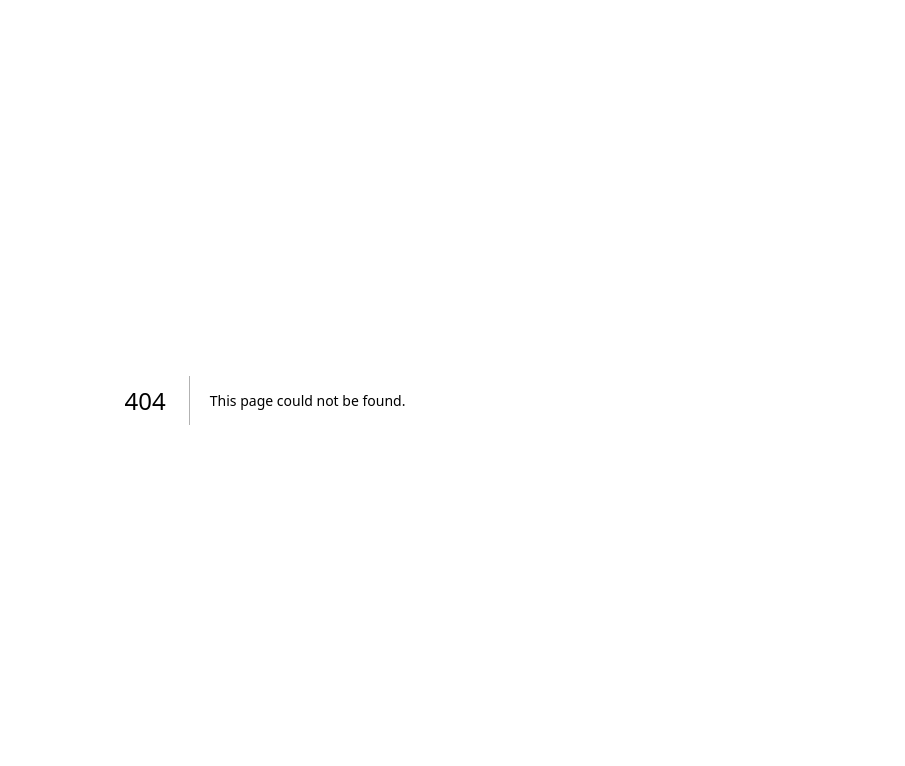
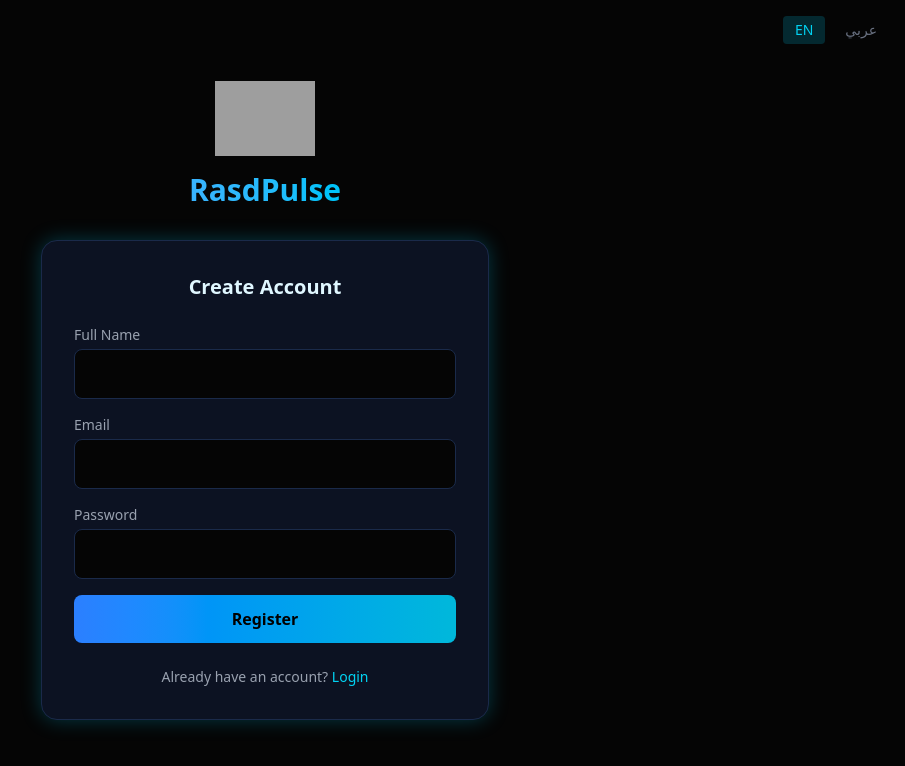
Before and after one commit to shehapsalem24063-gif/rasdpulse-app, a Next.js app: page /register in a window 1280 px wide. Before the commit this address had no page. Shown: the top 766 px of the page, without its empty margins (375-1280 px from the left). Built offline with nearby package versions, Linux system fonts and the light colour scheme; grey boxes are pictures that could not be loaded.

Commit message:
Add login and register pages

```diff
--- /dev/null
+++ b/src/app/login/page.tsx
@@ -0,0 +1,74 @@
+"use client";
+
+import { useState } from "react";
+import { useRouter } from "next/navigation";
+import Image from "next/image";
+import Link from "next/link";
+import { translations, type Locale } from "@/i18n/translations";
+
+export default function LoginPage() {
+  const router = useRouter();
+  const [locale, setLocale] = useState<Locale>("en");
+  const t = translations[locale];
+  const [email, setEmail] = useState("");
+  const [password, setPassword] = useState("");
+  const [error, setError] = useState("");
+  const [loading, setLoading] = useState(false);
+
+  const handleSubmit = async (e: React.FormEvent) => {
+    e.preventDefault();
+    setError("");
+    setLoading(true);
+    try {
+      const res = await fetch("/api/auth/login", {
+        method: "POST",
+        headers: { "Content-Type": "application/json" },
+        body: JSON.stringify({ email, password }),
+      });
+      const data = await res.json();
+      if (!res.ok) {
+        setError(data.error || "Login failed");
+        return;
+      }
+      router.push("/dashboard");
+      router.refresh();
+    } catch {
+      setError("Network error");
+    } finally {
+      setLoading(false);
+    }
+  };
+
+  return (
+    <div className="min-h-screen flex items-center justify-center p-4 bg-[#050505]">
+      <div className="absolute top-4 right-4 flex gap-2">
+        <button onClick={() => setLocale("en")} className={`px-3 py-1 rounded text-sm ${locale === "en" ? "bg-cyan-500/20 text-cyan-400" : "text-gray-500"}`}>EN</button>
+        <button onClick={() => setLocale("ar")} className={`px-3 py-1 rounded text-sm ${locale === "ar" ? "bg-cyan-500/20 text-cyan-400" : "text-gray-500"}`}>عربي</button>
+      </div>
+      <div className="w-full max-w-md">
+        <div className="text-center mb-8">
+          <Image src="/logo.png" alt="RasdPulse" width={120} height={120} className="mx-auto mb-4" priority />
+          <h1 className="text-3xl font-bold bg-gradient-to-r from-blue-400 to-cyan-400 bg-clip-text text-transparent">{t.appName}</h1>
+          <p className="text-gray-400 mt-2 text-sm">{t.tagline}</p>
+        </div>
+        <form onSubmit={handleSubmit} className="bg-[#0c1222] border border-[#1a2a4a] rounded-2xl p-8 shadow-2xl glow" dir={locale === "ar" ? "rtl" : "ltr"}>
+          <h2 className="text-xl font-semibold mb-6 text-center">{t.login}</h2>
+          {error && <div className="mb-4 p-3 rounded-lg bg-red-500/10 border border-red-500/30 text-red-400 text-sm">{error}</div>}
+          <div className="space-y-4">
+            <div>
+              <label className="block text-sm text-gray-400 mb-1">{t.email}</label>
+              <input type="email" value={email} onChange={(e) => setEmail(e.target.value)} required className="w-full px-4 py-3 rounded-lg bg-[#050505] border border-[#1a2a4a] focus:border-cyan-500 focus:outline-none transition" placeholder="admin@rasdpulse.com" />
+            </div>
+            <div>
+              <label className="block text-sm text-gray-400 mb-1">{t.password}</label>
+              <input type="password" value={password} onChange={(e) => setPassword(e.target.value)} required className="w-full px-4 py-3 rounded-lg bg-[#050505] border border-[#1a2a4a] focus:border-cyan-500 focus:outline-none transition" placeholder="••••••••" />
+            </div>
+            <button type="submit" disabled={loading} className="w-full py-3 rounded-lg bg-gradient-to-r from-blue-500 to-cyan-500 text-black font-semibold hover:opacity-90 transition disabled:opacity-50">{loading ? "..." : t.login}</button>
+          </div>
+          <p className="mt-6 text-center text-sm text-gray-400">{t.dontHaveAccount} <Link href="/register" className="text-cyan-400 hover:underline">{t.register}</Link></p>
+          <div className="mt-4 p-3 rounded-lg bg-cyan-500/5 border border-cyan-500/20 text-xs text-cyan-300/80">Demo: admin@rasdpulse.com / admin123</div>
+        </form>
+      </div>
+    </div>
+  );
+}
--- /dev/null
+++ b/src/app/register/page.tsx
@@ -0,0 +1,77 @@
+"use client";
+
+import { useState } from "react";
+import { useRouter } from "next/navigation";
+import Image from "next/image";
+import Link from "next/link";
+import { translations, type Locale } from "@/i18n/translations";
+
+export default function RegisterPage() {
+  const router = useRouter();
+  const [locale, setLocale] = useState<Locale>("en");
+  const t = translations[locale];
+  const [name, setName] = useState("");
+  const [email, setEmail] = useState("");
+  const [password, setPassword] = useState("");
+  const [error, setError] = useState("");
+  const [loading, setLoading] = useState(false);
+
+  const handleSubmit = async (e: React.FormEvent) => {
+    e.preventDefault();
+    setError("");
+    setLoading(true);
+    try {
+      const res = await fetch("/api/auth/register", {
+        method: "POST",
+        headers: { "Content-Type": "application/json" },
+        body: JSON.stringify({ name, email, password }),
+      });
+      const data = await res.json();
+      if (!res.ok) {
+        setError(data.error || "Registration failed");
+        return;
+      }
+      router.push("/dashboard");
+      router.refresh();
+    } catch {
+      setError("Network error");
+    } finally {
+      setLoading(false);
+    }
+  };
+
+  return (
+    <div className="min-h-screen flex items-center justify-center p-4 bg-[#050505]">
+      <div className="absolute top-4 right-4 flex gap-2">
+        <button onClick={() => setLocale("en")} className={`px-3 py-1 rounded text-sm ${locale === "en" ? "bg-cyan-500/20 text-cyan-400" : "text-gray-500"}`}>EN</button>
+        <button onClick={() => setLocale("ar")} className={`px-3 py-1 rounded text-sm ${locale === "ar" ? "bg-cyan-500/20 text-cyan-400" : "text-gray-500"}`}>عربي</button>
+      </div>
+      <div className="w-full max-w-md">
+        <div className="text-center mb-8">
+          <Image src="/logo.png" alt="RasdPulse" width={100} height={100} className="mx-auto mb-4" priority />
+          <h1 className="text-3xl font-bold bg-gradient-to-r from-blue-400 to-cyan-400 bg-clip-text text-transparent">{t.appName}</h1>
+        </div>
+        <form onSubmit={handleSubmit} className="bg-[#0c1222] border border-[#1a2a4a] rounded-2xl p-8 shadow-2xl glow" dir={locale === "ar" ? "rtl" : "ltr"}>
+          <h2 className="text-xl font-semibold mb-6 text-center">{t.createAccount}</h2>
+          {error && <div className="mb-4 p-3 rounded-lg bg-red-500/10 border border-red-500/30 text-red-400 text-sm">{error}</div>}
+          <div className="space-y-4">
+            <div>
+              <label className="block text-sm text-gray-400 mb-1">{t.name}</label>
+              <input type="text" value={name} onChange={(e) => setName(e.target.value)} required className="w-full px-4 py-3 rounded-lg bg-[#050505] border border-[#1a2a4a] focus:border-cyan-500 focus:outline-none transition" />
+            </div>
+            <div>
+              <label className="block text-sm text-gray-400 mb-1">{t.email}</label>
+              <input type="email" value={email} onChange={(e) => setEmail(e.target.value)} required className="w-full px-4 py-3 rounded-lg bg-[#050505] border border-[#1a2a4a] focus:border-cyan-500 focus:outline-none transition" />
+            </div>
+            <div>
+              <label className="block text-sm text-gray-400 mb-1">{t.password}</label>
+              <input type="password" value={password} onChange={(e) => setPassword(e.target.value)} required minLength={6} className="w-full px-4 py-3 rounded-lg bg-[#050505] border border-[#1a2a4a] focus:border-cyan-500 focus:outline-none transition" />
+            </div>
+            <button type="submit" disabled={loading} className="w-full py-3 rounded-lg bg-gradient-to-r from-blue-500 to-cyan-500 text-black font-semibold hover:opacity-90 transition disabled:opacity-50">{loading ? "..." : t.register}</button>
+          </div>
+          <p className="mt-6 text-center text-sm text-gray-400">{t.alreadyHaveAccount} <Link href="/login" className="text-cyan-400 hover:underline">{t.login}</Link></p>
+        </form>
+      </div>
+    </div>
+  );
+}
```
